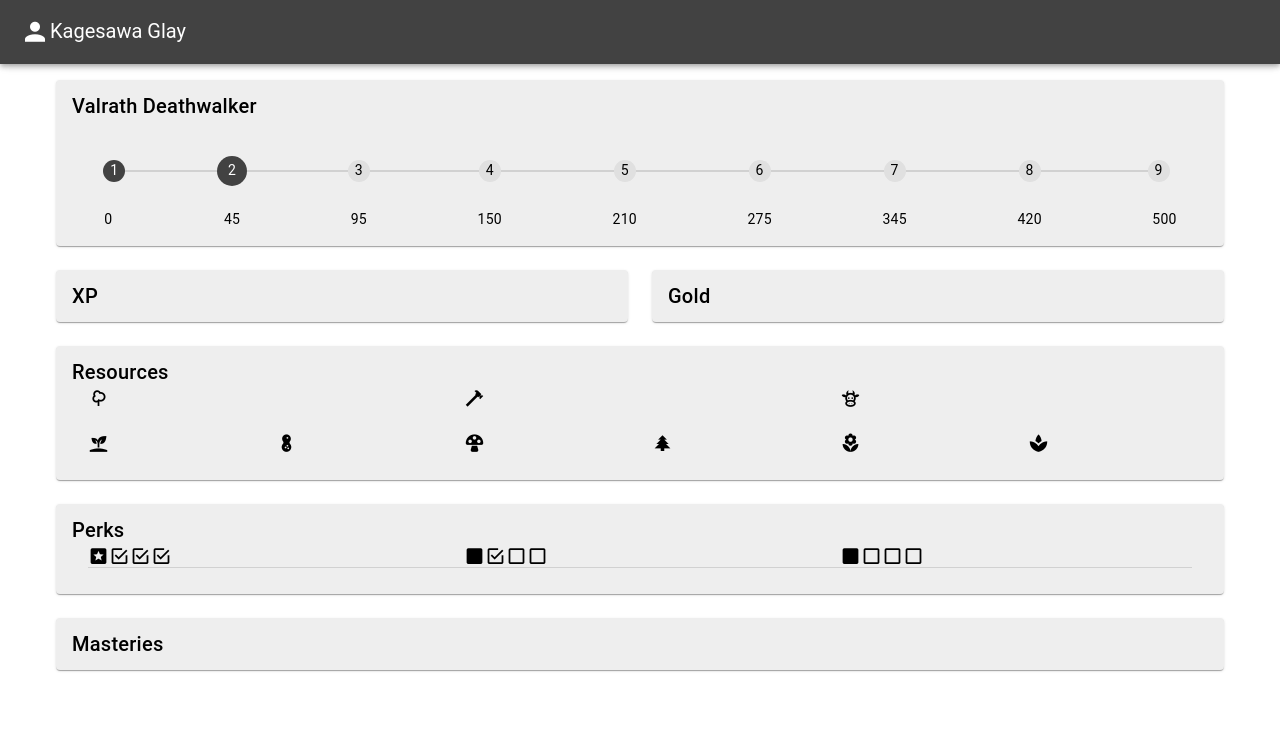
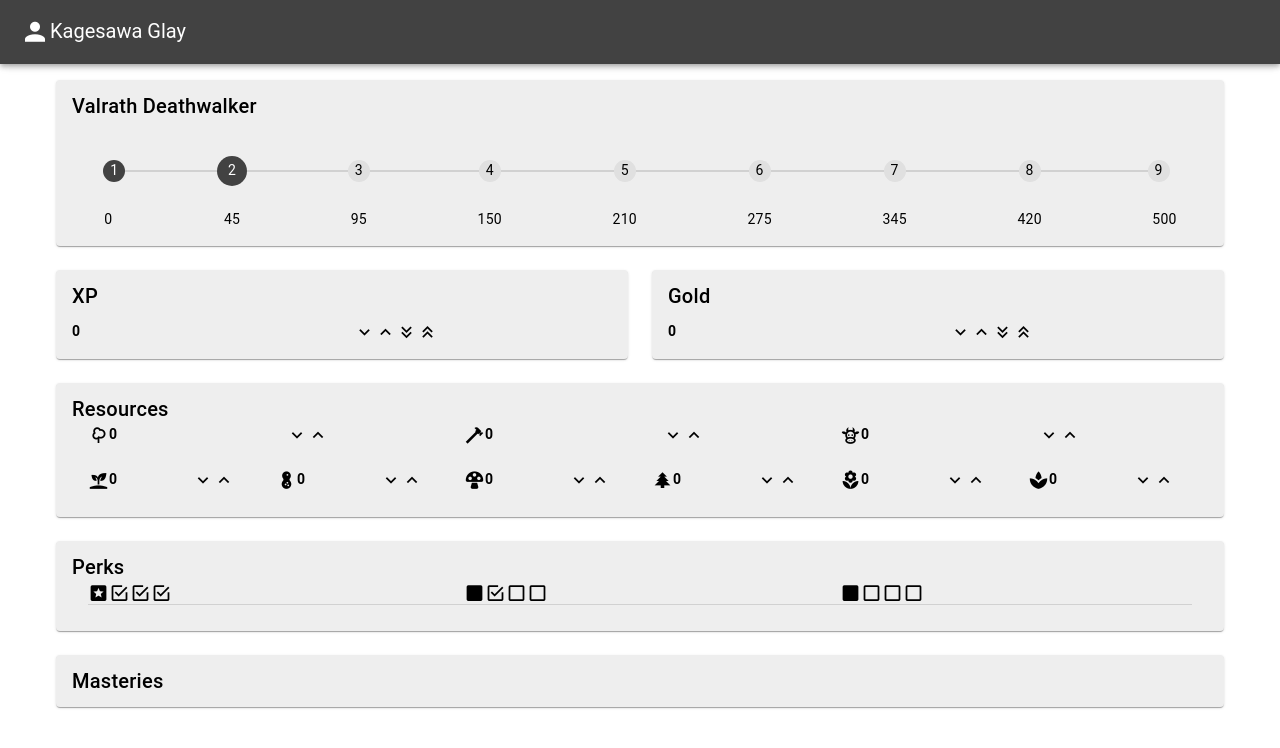
Before and after one commit to raphaelmeyer/fh-character-sheet, a Vue app: page / in a window 1280 px wide. Shown: the top 748 px of the page. Built offline with nearby package versions, Linux system fonts and the light colour scheme.

Commit message:
Item counter prototype

```diff
--- a/src/components/ExperienceSection.vue
+++ b/src/components/ExperienceSection.vue
@@ -1,7 +1,22 @@
+<script setup lang="ts">
+import { ref } from 'vue'
+
+import ItemCounter from './ItemCounter.vue'
+
+const xp = ref(0)
+
+function change(by: number): void {
+  xp.value = Math.max(0, xp.value + by)
+}
+</script>
+
 <template>
   <v-card color="grey-lighten-3">
     <v-card-item>
       <v-card-title> XP </v-card-title>
     </v-card-item>
+    <v-card-text>
+      <ItemCounter :value="xp" :has-by-five="true" @change="change"></ItemCounter>
+    </v-card-text>
   </v-card>
 </template>
--- a/src/components/GoldSection.vue
+++ b/src/components/GoldSection.vue
@@ -1,7 +1,22 @@
+<script setup lang="ts">
+import { ref } from 'vue'
+
+import ItemCounter from './ItemCounter.vue'
+
+const gold = ref(0)
+
+function change(by: number): void {
+  gold.value = Math.max(0, gold.value + by)
+}
+</script>
+
 <template>
   <v-card color="grey-lighten-3">
     <v-card-item>
       <v-card-title> Gold </v-card-title>
     </v-card-item>
+    <v-card-text>
+      <ItemCounter :value="gold" :has-by-five="true" @change="change"></ItemCounter>
+    </v-card-text>
   </v-card>
 </template>
--- /dev/null
+++ b/src/components/ItemCounter.vue
@@ -0,0 +1,16 @@
+<script setup lang="ts">
+defineProps<{ value: number; hasByFive?: boolean }>()
+defineEmits<{ (e: 'change', by: number): void }>()
+</script>
+
+<template>
+  <v-row>
+    <v-col class="font-weight-bold">{{ value }}</v-col>
+    <v-col>
+      <v-icon icon="mdi-chevron-down" @click="$emit('change', -1)"></v-icon>
+      <v-icon icon="mdi-chevron-up" @click="$emit('change', 1)"></v-icon>
+      <v-icon v-if="hasByFive" icon="mdi-chevron-double-down" @click="$emit('change', -5)"></v-icon>
+      <v-icon v-if="hasByFive" icon="mdi-chevron-double-up" @click="$emit('change', 5)"></v-icon>
+    </v-col>
+  </v-row>
+</template>
--- a/src/components/ResourcesSection.vue
+++ b/src/components/ResourcesSection.vue
@@ -1,20 +1,51 @@
+<script setup lang="ts">
+import ItemCounter from './ItemCounter.vue'
+</script>
+
 <template>
   <v-card color="grey-lighten-3">
     <v-card-item>
       <v-card-title>Resources</v-card-title>
       <v-card-text>
         <v-row>
-          <v-col><v-icon icon="mdi-tree-outline"></v-icon></v-col>
-          <v-col><v-icon icon="mdi-hammer"></v-icon></v-col>
-          <v-col><v-icon icon="mdi-cow"></v-icon></v-col>
+          <v-col class="d-flex">
+            <v-icon icon="mdi-tree-outline"> </v-icon>
+            <item-counter :value="0"> </item-counter>
+          </v-col>
+          <v-col class="d-flex">
+            <v-icon icon="mdi-hammer"> </v-icon>
+            <item-counter :value="0"> </item-counter>
+          </v-col>
+          <v-col class="d-flex">
+            <v-icon icon="mdi-cow"> </v-icon>
+            <item-counter :value="0"> </item-counter>
+          </v-col>
         </v-row>
         <v-row>
-          <v-col><v-icon icon="mdi-sprout"></v-icon></v-col>
-          <v-col><v-icon icon="mdi-peanut"></v-icon></v-col>
-          <v-col><v-icon icon="mdi-mushroom"></v-icon></v-col>
-          <v-col><v-icon icon="mdi-pine-tree"></v-icon></v-col>
-          <v-col><v-icon icon="mdi-flower"></v-icon></v-col>
-          <v-col><v-icon icon="mdi-spa"></v-icon></v-col>
+          <v-col class="d-flex">
+            <v-icon icon="mdi-sprout"> </v-icon>
+            <item-counter :value="0"> </item-counter>
+          </v-col>
+          <v-col class="d-flex">
+            <v-icon icon="mdi-peanut"> </v-icon>
+            <item-counter :value="0"> </item-counter>
+          </v-col>
+          <v-col class="d-flex">
+            <v-icon icon="mdi-mushroom"> </v-icon>
+            <item-counter :value="0"> </item-counter>
+          </v-col>
+          <v-col class="d-flex">
+            <v-icon icon="mdi-pine-tree"> </v-icon>
+            <item-counter :value="0"> </item-counter>
+          </v-col>
+          <v-col class="d-flex">
+            <v-icon icon="mdi-flower"> </v-icon>
+            <item-counter :value="0"> </item-counter>
+          </v-col>
+          <v-col class="d-flex">
+            <v-icon icon="mdi-spa"> </v-icon>
+            <item-counter :value="0"> </item-counter>
+          </v-col>
         </v-row>
       </v-card-text>
     </v-card-item>
```
